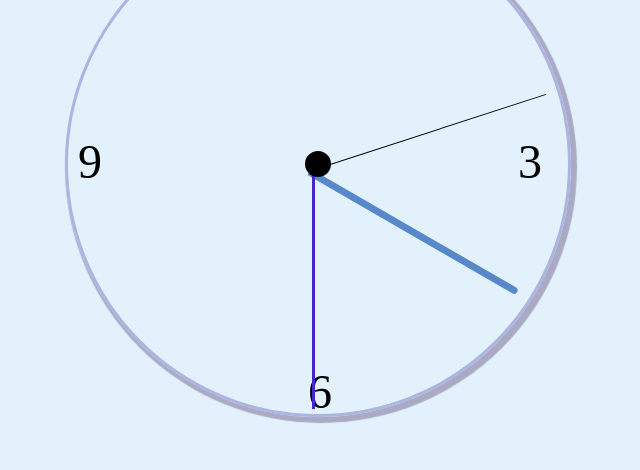
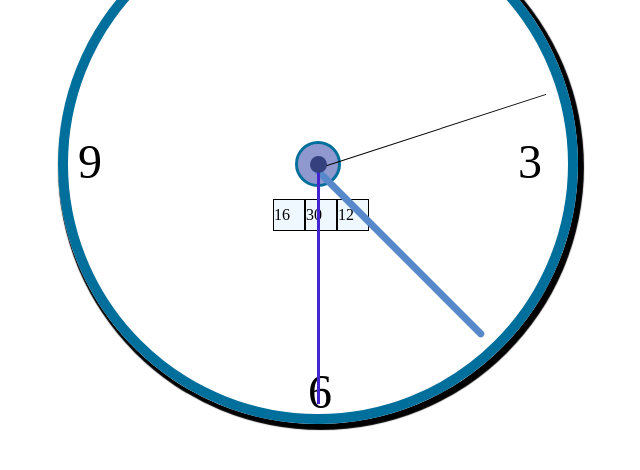
Before and after one commit to Zoriko81/Horloge-JS, a plain HTML site: page index.html in a window 1280 px wide. Shown: the part 236-706 px from the top of the page, without its empty margins (322-962 px from the left). Drawn offline with Linux system fonts and the light colour scheme.

Commit message:
Mise en forme et heure numérique

```diff
--- a/index.html
+++ b/index.html
@@ -14,6 +14,11 @@
         <div class="nombre" id="nombre6">6</div>
         <div class="nombre" id="nombre9">9</div>
         <div class="nombre" id="nombre12">12</div>
+        <div id="affichageNum">
+        <div class="heureNum">23</div>
+        <div class="minuteNum">59</div>
+        <div class="secondeNum">59</div>
+        </div>
 
         <div id="heure"></div>
         <div id="minute"></div>
--- a/script.js
+++ b/script.js
@@ -3,19 +3,32 @@ let heure = document.getElementById("heure")
 let minute = document.getElementById("minute")
 let seconde = document.getElementById("seconde")
 
+let heureNum = document.querySelector(".heureNum")
+let minuteNum = document.querySelector(".minuteNum")
+let secondeNum = document.querySelector(".secondeNum")
 
 // Recup heure locale
 function nbhorloge () {
     const date = new  Date()
     const now = []
 
+  /*  switch (now[2]) {
+        case '1' :
+        now[2].padStart(2, '0');
+            break;
+    } */
+
     now.push(date.getHours())
     now.push(date.getMinutes())
     now.push(date.getSeconds())
 
-    heure.style.transform = `rotate(${now[0]*30}deg)`;
+    heure.style.transform = `rotate(${now[0]*30+(0.5*now[1])}deg)`;
     minute.style.transform = `rotate(${now[1]*6}deg)`;
     seconde.style.transform = `rotate(${now[2]*6}deg)`;
+
+    heureNum.innerHTML = `${now[0]}`
+    minuteNum.innerHTML = `${now[1]}`
+    secondeNum.innerHTML = `${now[2]}`
 }
 
 setInterval(nbhorloge, 100)
--- a/style.css
+++ b/style.css
@@ -1,5 +1,5 @@
 body {
-    background-color: rgb(226, 241, 252);
+    background-color: rgb(255, 255, 255);
 }
 
 #cadre {
@@ -11,26 +11,56 @@ body {
     left: 0;
     right: 0;
     bottom: 0;
-    border: 3px solid rgb(172, 180, 226);
+    border: 10px solid rgb(0, 111, 155);
     border-radius: 100%;
-    box-shadow: 3px 3px 1px 3px rgb(170, 170, 197);
-
+    box-shadow: 3px 3px 1px 3px rgb(0, 0, 0);
 }
 
 #cadre::after {
     content: "";
-    background-color: black;
+    background-color: rgb(53, 64, 126);
     position: absolute;
     margin: auto;
-    width: 20px;
-    height: 20px;
+    width: 17px;
+    height: 17px;
     top: 0;
     left: 0;
     right: 0;
     bottom: 0;
-    border: 3px solid black;
     border-radius: 100%;
+}
 
+#cadre::before {
+    content: "";
+    background-color: rgba(69, 85, 175, 0.596);
+    position: absolute;
+    margin: auto;
+    width: 40px;
+    height: 40px;
+    top: 0;
+    left: 0;
+    right: 0;
+    bottom: 0;
+    border-radius: 100%;
+    border: 3px solid rgb(0, 111, 155);
+
+}
+
+#affichageNum {
+    display: flex;
+    position: absolute;
+    top: 57%;
+    left: 41%;
+}
+
+.heureNum, .minuteNum, .secondeNum {
+    width: 30px;
+    height: 30px;
+    border: 1px solid black;
+    background-color: aliceblue;
+    display: flex;
+    align-items: center;
+    justify-items: center;
 }
 
 #heure {
@@ -38,8 +68,8 @@ body {
     background-color: rgb(87, 136, 201);
     width: 7px;
     height: 240px;
-    top: 3%;
-    right: 50%;
+    top: 2%;
+    right: 49%;
     transform-origin: bottom left;
     border-radius: 90px 90px 0px 0px;
 }
@@ -49,8 +79,8 @@ body {
     background-color: rgb(69, 38, 206);
     width: 3px;
     height: 240px;
-    top: 3%;
-    right: 50%;
+    top: 2%;
+    right: 49%;
     transform-origin: bottom left;
 }
 
```
